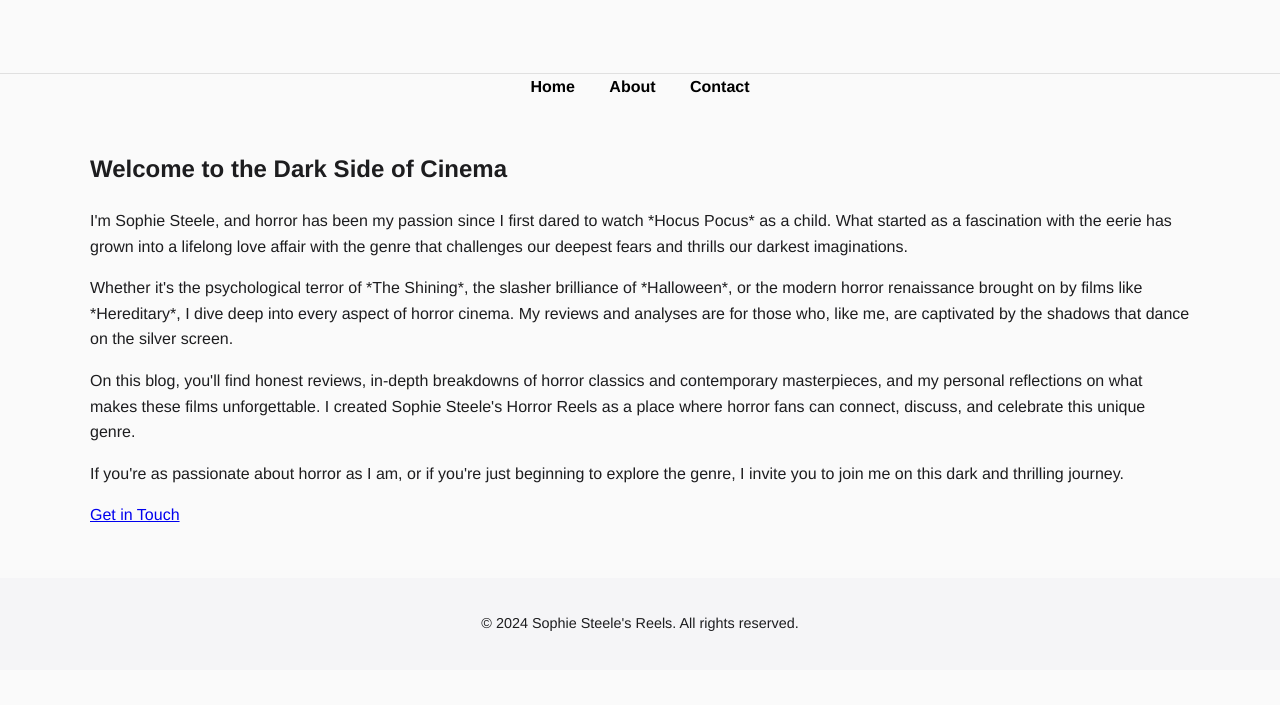
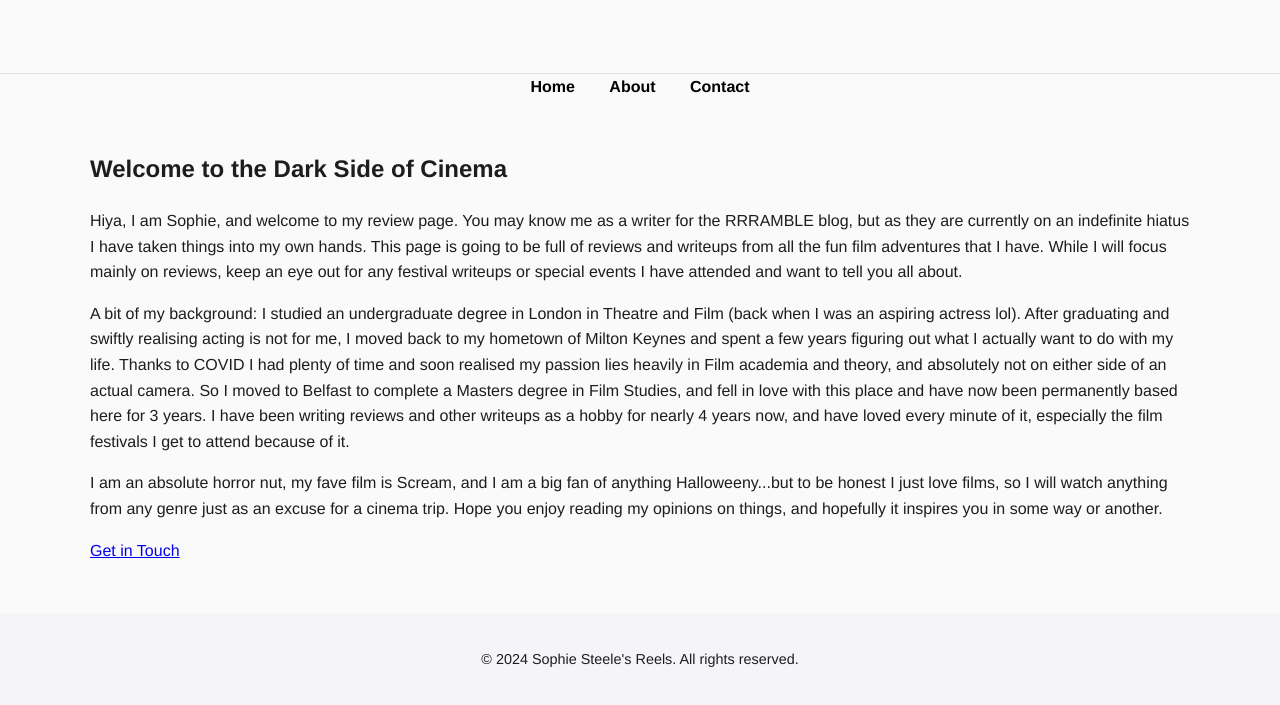
Before and after one commit to SophieSteele/SophieSteelesReels, a website: page public/about.html in a window 1280 px wide. Shown: the part 168-873 px from the top of the page. Before the commit the page ends 838 px from the top, so only its background shows below. Drawn offline with Linux system fonts and the light colour scheme; a web font is replaced by a local one.

Commit message:
Update about.html

```diff
--- a/public/about.html
+++ b/public/about.html
@@ -219,10 +219,9 @@
 <div class="container">
     <div class="about-content">
         <h2>Welcome to the Dark Side of Cinema</h2>
-        <p class="lead">I'm Sophie Steele, and horror has been my passion since I first dared to watch *Hocus Pocus* as a child. What started as a fascination with the eerie has grown into a lifelong love affair with the genre that challenges our deepest fears and thrills our darkest imaginations.</p>
-        <p>Whether it's the psychological terror of *The Shining*, the slasher brilliance of *Halloween*, or the modern horror renaissance brought on by films like *Hereditary*, I dive deep into every aspect of horror cinema. My reviews and analyses are for those who, like me, are captivated by the shadows that dance on the silver screen.</p>
-        <p>On this blog, you'll find honest reviews, in-depth breakdowns of horror classics and contemporary masterpieces, and my personal reflections on what makes these films unforgettable. I created Sophie Steele's Horror Reels as a place where horror fans can connect, discuss, and celebrate this unique genre.</p>
-        <p>If you're as passionate about horror as I am, or if you're just beginning to explore the genre, I invite you to join me on this dark and thrilling journey.</p>
+        <p class="lead">Hiya, I am Sophie, and welcome to my review page. You may know me as a writer for the RRRAMBLE blog, but as they are currently on an indefinite hiatus I have taken things into my own hands. This page is going to be full of reviews and writeups from all the fun film adventures that I have. While I will focus mainly on reviews, keep an eye out for any festival writeups or special events I have attended and want to tell you all about. </p>
+        <p>A bit of my background: I studied an undergraduate degree in London in Theatre and Film (back when I was an aspiring actress lol). After graduating and swiftly realising acting is not for me, I moved back to my hometown of Milton Keynes and spent a few years figuring out what I actually want to do with my life. Thanks to COVID I had plenty of time and soon realised my passion lies heavily in Film academia and theory, and absolutely not on either side of an actual camera. So I moved to Belfast to complete a Masters degree in Film Studies, and fell in love with this place and have now been permanently based here for 3 years. I have been writing reviews and other writeups as a hobby for nearly 4 years now, and have loved every minute of it, especially the film festivals I get to attend because of it. </p>
+        <p>I am an absolute horror nut, my fave film is Scream, and I am a big fan of anything Halloweeny...but to be honest I just love films, so I will watch anything from any genre just as an excuse for a cinema trip. Hope you enjoy reading my opinions on things, and hopefully it inspires you in some way or another. </p>
         <div class="button-container">
             <a href="contact.html">Get in Touch</a>
         </div>
```
